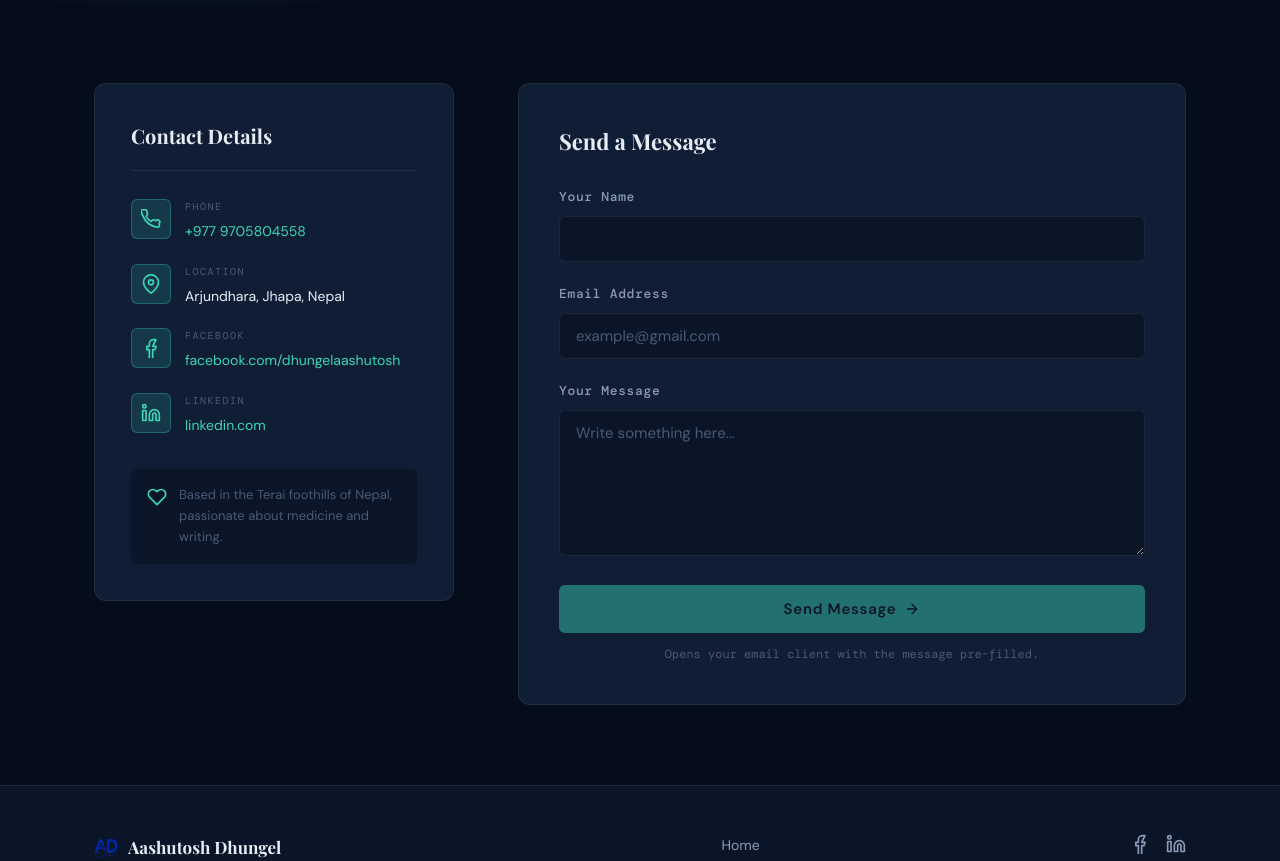
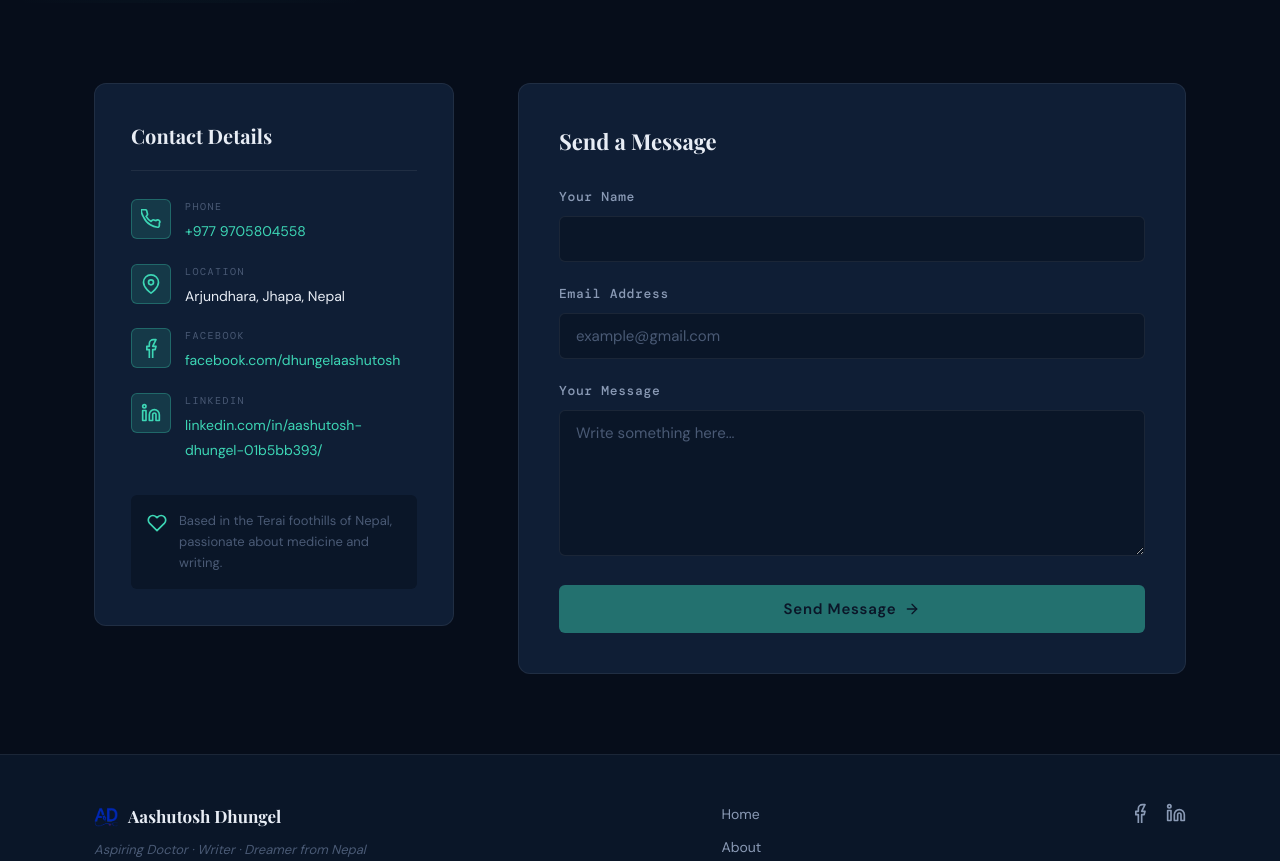
Before and after one commit to aashutoshdhungel/Personal-Website, a React (Vite) app in the folder frontend/: page /contact in a window 1280 px wide. Shown: the part 400-1261 px from the top of the page. Built offline with nearby package versions, Linux system fonts and the light colour scheme; a web font is replaced by a local one.

Commit message:
Updated linked in urls

```diff
--- a/frontend/src/pages/About.jsx
+++ b/frontend/src/pages/About.jsx
@@ -29,7 +29,7 @@ const infoItems = [
   { Icon: IconMap, key: 'Location', val: 'Arjundhara, Jhapa, Nepal', href: null },
   { Icon: IconPhone, key: 'Phone', val: '9800000000', href: null },
   { Icon: IconGithub, key: 'GitHub', val: 'aashutoshdhungel', href: 'https://github.com/aashutoshdhungel' },
-  { Icon: IconLinkedin, key: 'LinkedIn', val: 'linkedin.com', href: 'https://linkedin.com' },
+  { Icon: IconLinkedin, key: 'LinkedIn', val: 'linkedin.com/in/aashutosh-dhungel-01b5bb393/', href: 'https://www.linkedin.com/in/aashutosh-dhungel-01b5bb393/' },
   { Icon: IconStethoscope, key: 'Aim', val: 'MBBS Doctor', href: null },
   { Icon: IconHeart, key: 'Hobbies', val: 'Poetry, Story Writing', href: null },
 ]
--- a/frontend/src/pages/BlogPost.jsx
+++ b/frontend/src/pages/BlogPost.jsx
@@ -122,7 +122,7 @@ function BlogPost() {
               <IconGithub />
               GitHub
             </a>
-            <a href="https://linkedin.com" target="_blank" rel="noreferrer">
+            <a href="https://www.linkedin.com/in/aashutosh-dhungel-01b5bb393/" target="_blank" rel="noreferrer">
               <IconLinkedin />
               LinkedIn
             </a>
--- a/frontend/src/pages/Contact.jsx
+++ b/frontend/src/pages/Contact.jsx
@@ -7,10 +7,8 @@ const info = [
   { Icon: IconPhone, label: 'Phone', value: '+977 9705804558', href: 'tel:9705804558' },
   { Icon: IconMap, label: 'Location', value: 'Arjundhara, Jhapa, Nepal', href: null },
   { Icon: IconFacebook, label: 'Facebook', value: 'facebook.com/dhungelaashutosh', href: 'https://www.facebook.com/dhungelaashutosh' },
-  { Icon: IconLinkedin, label: 'LinkedIn', value: 'linkedin.com', href: 'https://www.linkedin.com/in/aashutosh-dhungel-01b5bb393/' },
+  { Icon: IconLinkedin, label: 'LinkedIn', value: 'linkedin.com/in/aashutosh-dhungel-01b5bb393/', href: 'https://www.linkedin.com/in/aashutosh-dhungel-01b5bb393/' },
 ]
-
-const YOUR_EMAIL = 'dhungelaashutosh78@gmail.com'
 
 function Contact() {
   const [form, setForm] = useState({ name: '', email: '', message: '' })
@@ -20,12 +18,33 @@ function Contact() {
 
   const isValid = form.name.trim() && form.email.trim() && form.message.trim()
 
-  const handleSubmit = () => {
+  const handleSubmit = async (event) => {
+    event.preventDefault()
     if (!isValid) return
-    const subject = encodeURIComponent(`Message from ${form.name}`)
-    const body = encodeURIComponent(`Name: ${form.name}\nEmail: ${form.email}\n\n${form.message}`)
-    window.open(`mailto:${YOUR_EMAIL}?subject=${subject}&body=${body}`)
-    setStatus('sent')
+
+    setStatus('sending') // Set loading state
+
+    const formData = new FormData()
+    formData.append("access_key", "59fd4889-92b9-4721-8bed-8b3e4467e2fa")
+    formData.append("name", form.name)
+    formData.append("email", form.email)
+    formData.append("message", form.message)
+
+    try {
+      const response = await fetch("https://api.web3forms.com/submit", {
+        method: "POST",
+        body: formData
+      })
+
+      const data = await response.json()
+      if (data.success) {
+        setStatus('sent')
+      } else {
+        setStatus('error')
+      }
+    } catch (error) {
+      setStatus('error')
+    }
   }
 
   const handleReset = () => {
@@ -93,13 +112,13 @@ function Contact() {
                   </svg>
                 </div>
                 <h3>Message Sent!</h3>
-                <p>Your mail client has opened with the message pre-filled. Thank you for reaching out.</p>
+                <p>Thank you for reaching out. I will get back to you soon.</p>
                 <button className="btn-outline" onClick={handleReset}>
                   Send Another
                 </button>
               </div>
             ) : (
-              <div className="contact-form">
+              <form className="contact-form" onSubmit={handleSubmit}>
                 <h3 className="contact-form__heading">Send a Message</h3>
                 <div className="form-group">
                   <label htmlFor="name">Your Name</label>
@@ -107,7 +126,7 @@ function Contact() {
                     id="name"
                     name="name"
                     type="text"
-                    placeholder=""
+                    required
                     value={form.name}
                     onChange={handleChange}
                     autoComplete="name"
@@ -119,6 +138,7 @@ function Contact() {
                     id="email"
                     name="email"
                     type="email"
+                    required
                     placeholder="example@gmail.com"
                     value={form.email}
                     onChange={handleChange}
@@ -130,6 +150,7 @@ function Contact() {
                   <textarea
                     id="message"
                     name="message"
+                    required
                     rows={6}
                     placeholder="Write something here..."
                     value={form.message}
@@ -137,19 +158,17 @@ function Contact() {
                   />
                 </div>
                 <button
-                  type="button"
+                  type="submit"
                   className="btn-primary contact-submit"
-                  onClick={handleSubmit}
-                  disabled={!isValid}
-                  aria-disabled={!isValid}
+                  disabled={!isValid || status === 'sending'}
                 >
-                  Send Message
+                  {status === 'sending' ? 'Sending...' : 'Send Message'}
                   <IconArrowRight />
                 </button>
-                <p className="contact-form__note">
-                  Opens your email client with the message pre-filled.
-                </p>
-              </div>
+                {status === 'error' && (
+                  <p style={{ color: 'red', marginTop: '10px' }}>Something went wrong. Please try again.</p>
+                )}
+              </form>
             )}
           </div>
         </div>
```
